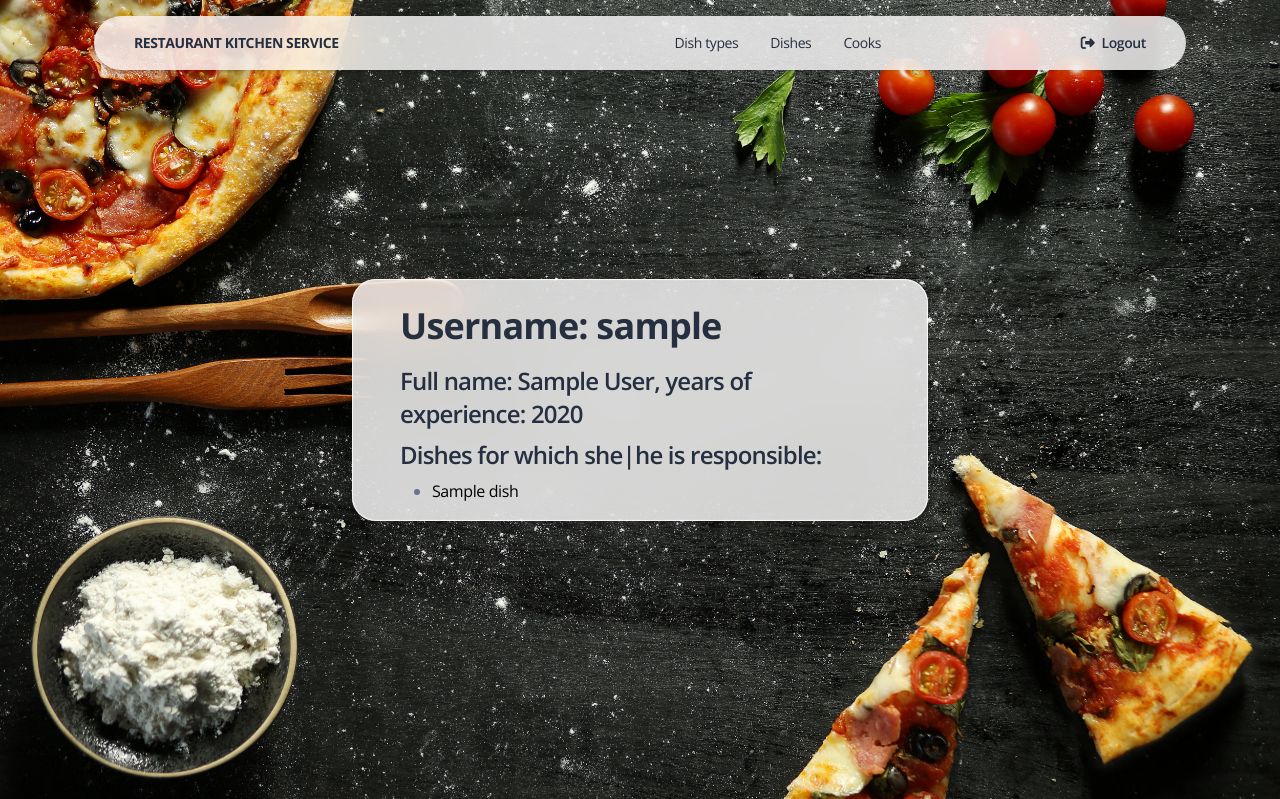
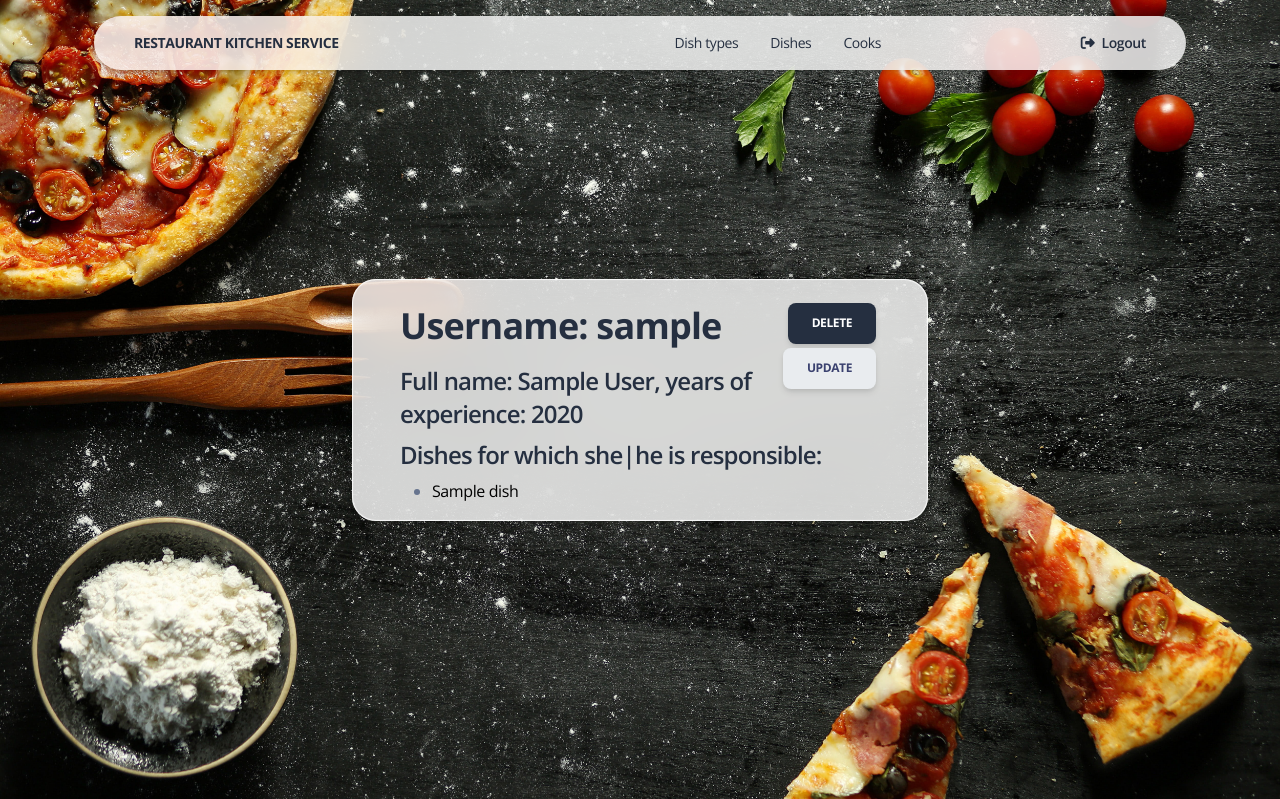
Before and after one commit to yuraua5/CookingCrew, a Django app: page /cooks/1/ in a window 1280 px wide. Shown: the top 799 px of the page. Run offline with Django 4.2, Linux system fonts and the light colour scheme; a user stored in the database is signed in; tables that the repository leaves empty hold one stand-in row (values such as "Sample post"); some libraries are stand-ins or nearby versions.

Commit message:
Update detail pages

```diff
--- a/templates/restaurant/cook_detail.html
+++ b/templates/restaurant/cook_detail.html
@@ -6,19 +6,29 @@
     <div class="container pt-4 px-5 border-radius-2xl  col-lg-9 blur shadow-blur">
       <h2>
         Username: {{ cook.username }}
+        <a style="float: right"
+           type="button"
+           class="btn btn-dark w-auto me-1 mb-0"
+           href="{% url 'restaurant:cook-delete' pk=cook.id %}">
+          Delete
+        </a>
+        <a style="float: right"
+           type="button"
+           class="btn btn-light w-auto me-1 mb-0"
+           href="{% url 'restaurant:cook-update' pk=cook.id %}">
+          Update
+        </a>
       </h2>
       <p>
         <h4>Full name: {{ cook.first_name }} {{ cook.last_name }}, years of experience: {{ cook.years_of_experience }}</h4>
         <h4>Dishes for which she|he is responsible:</h4>
         <ul>
-
         {% for dish in cook.dishes.all %}
           <li><a href="{% url 'restaurant:dish-detail' pk=dish.id %}">{{ dish.name }}</a></li>
 
         {% endfor %}
        </ul>
       </p>
-
     </div>
   </div>
 {% endblock %}
```
Also changed, not shown: templates/restaurant/dish_detail.html (+13 -3 lines). Lines whose indentation alone changed are shown as unchanged.
